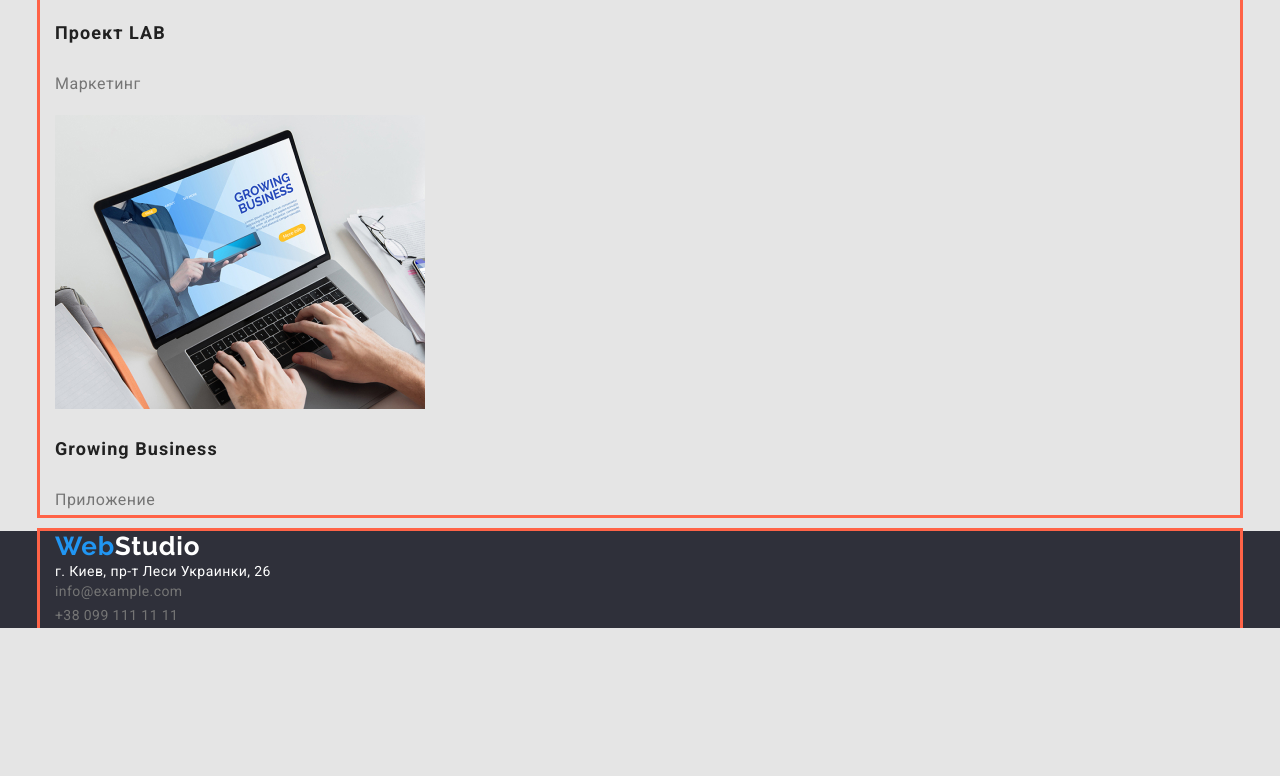
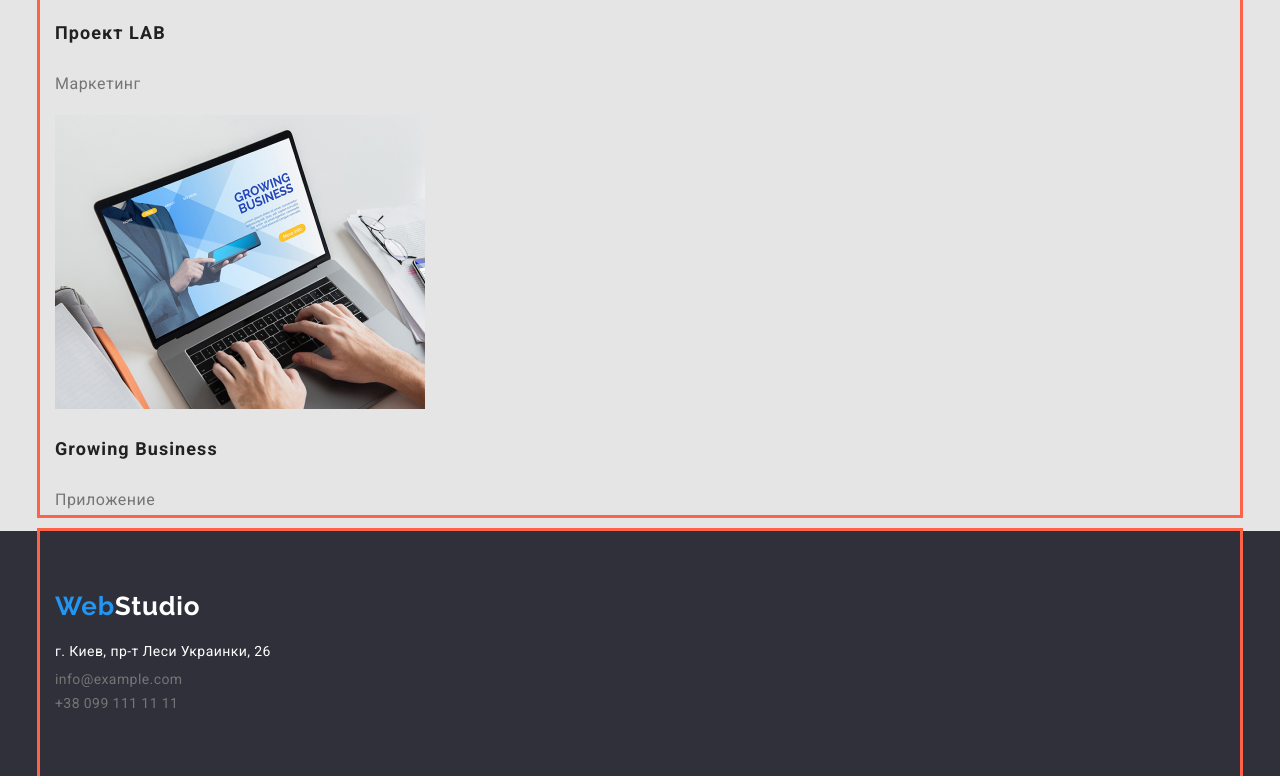
Before and after one commit to Anatoliy-Mostovoy/goit-markup-hw-03, a plain HTML site: page portfolio.html in a window 1280 px wide. Shown: the part 3455-4231 px from the top of the page. Before the commit the page ends 4083 px from the top, so only its background shows below. Drawn offline with nearby package versions, Linux system fonts and the light colour scheme.

Commit message:
Сделан index.html + header,footer portfolio

```diff
--- a/CSS/style.css
+++ b/CSS/style.css
@@ -283,10 +283,22 @@ footer{
     padding-bottom: 60px;
 }
 
+.logo-footer{
+    display: inline-block;
+    margin-bottom: 20px;
+
+    font-family: Raleway;
+    font-weight: 700;
+    font-size: 26px;
+    line-height: 1.19;
+    letter-spacing: 0.03em;
+}
+
 .studio-footer{
     color: var(--white-text-color);
 }
 .adress{
+    display: inline-block;
     padding-bottom: 9px;
 
     color: var(--white-text-color);
@@ -308,10 +320,6 @@ footer{
 
 .adress-footer:hover{
     color: var(--accent-color);
-}
-
-.adress-footer.link:not(:last-child){
-    margin-bottom: 9px;
 }
 
 /* Страница портфолио*/
--- a/portfolio.html
+++ b/portfolio.html
@@ -93,12 +93,12 @@
         </section>
     </main>
     <footer>
-        <div class="container">
-            <a href="#" class="logo link"> <span class="web">Web</span><span class="studio-footer">Studio</span></a>
+        <div class="container footer">
+            <a class="logo-footer link" href="#"><span class="web">Web</span><span class="studio-footer">Studio</span></a>
         <address>
-            <span class="adress">г. Киев, пр-т Леси Украинки, 26</span><br />
-            <a href="info@example.com" class="adress-footer link">info@example.com</a><br />
-            <a href="+380991111111" class="adress-footer link">+38 099 111 11 11</a><br />
+            <span class="adress">г. Киев, пр-т Леси Украинки, 26</span><br/>
+            <a class="adress-footer link" href="info@example.com">info@example.com</a><br/>
+            <a class="adress-footer link" href="+380991111111">+38 099 111 11 11</a><br/>
         </address>
         </div>
     </footer>
```
Also changed, not shown: index.html (+1 -1 lines).
